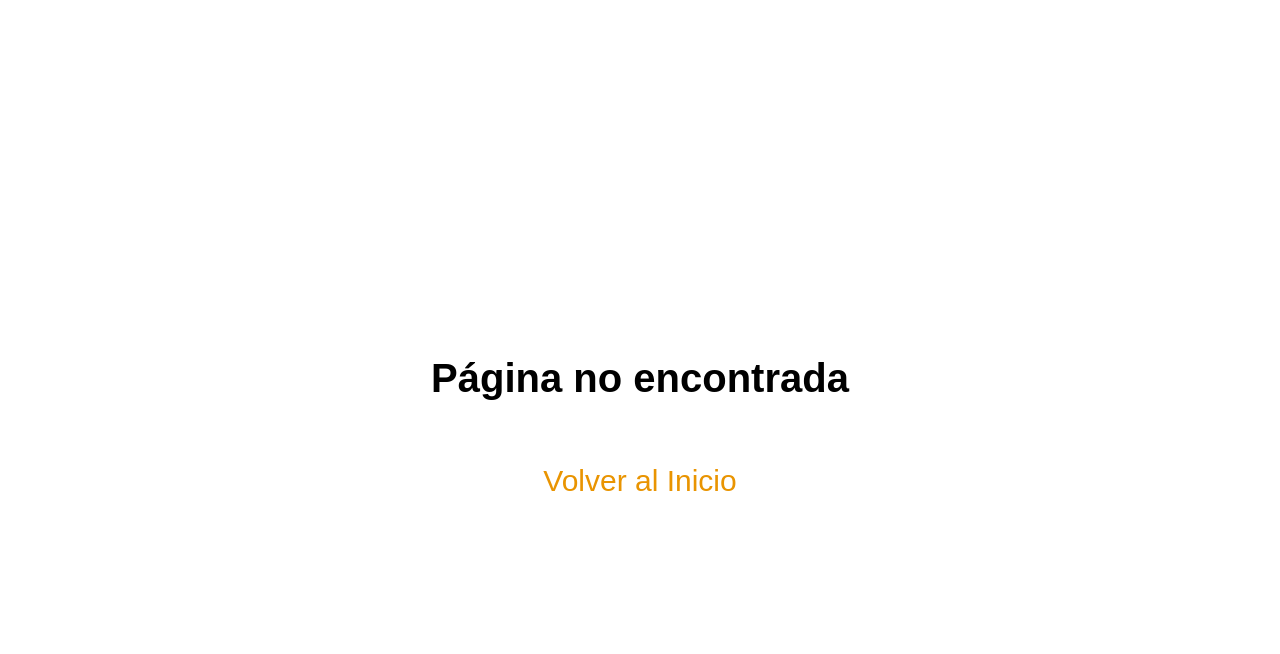
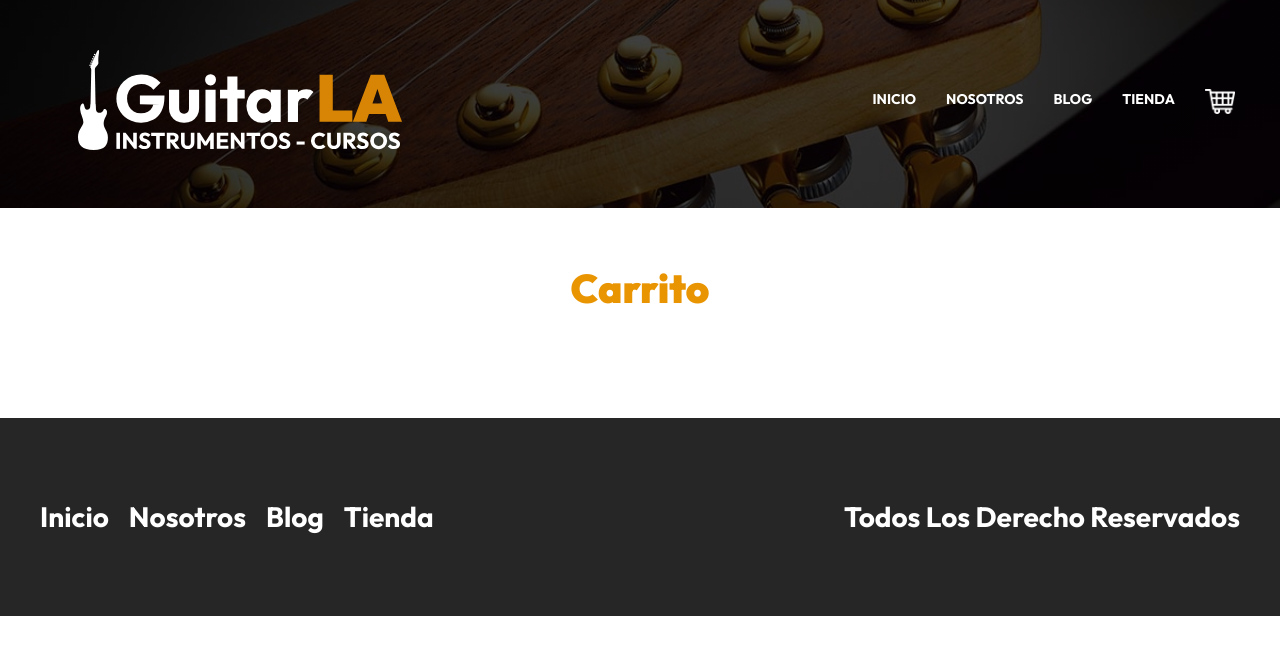
Before and after one commit to Alvarotloc/GuitarLA-nextjs, a Next.js app: page /carrito in a window 1280 px wide. Before the commit this address had no page. Shown: the top 654 px of the page. Built offline with nearby package versions, Linux system fonts and the light colour scheme.

Commit message:
Añadida opción de añadir al carrito, próximo objetivo guardalo en local storage

```diff
--- a/pages/_app.tsx
+++ b/pages/_app.tsx
@@ -3,9 +3,32 @@ import '../styles/globals.css'
 import type { AppProps } from 'next/app'
 import { useState } from 'react'
 
+interface IProducto {
+  id : string;
+  imagen : string,
+  nombre : string,
+  precio : number,
+  cantidad : number
+}
+
 function MyApp({ Component, pageProps }: AppProps) {
-  const [carrito, setCarrito] = useState([]);
-  return <Component {...pageProps} carrito={carrito}/>
+  const [carrito, setCarrito] = useState<IProducto[]>([]);
+
+  const agregarCarrito = (producto:IProducto) => {
+
+    if(carrito.some(articulo => articulo.id === producto.id)){
+      const carritoActualizado = carrito.map(articulo => {
+        if(articulo.id === producto.id){
+          articulo.cantidad = producto.cantidad + articulo.cantidad;
+        }
+        return articulo;
+      });
+      return setCarrito(carritoActualizado);
+    }
+    setCarrito([...carrito,producto]);
+  }
+
+  return <Component {...pageProps} carrito={carrito} agregarCarrito={agregarCarrito}/>
 }
 
 export default MyApp
--- /dev/null
+++ b/pages/carrito.tsx
@@ -0,0 +1,21 @@
+import Layout from '../components/Layout';
+import styles from '../styles/Carrito.module.css'
+const Carrito = ({carrito}:any):JSX.Element => {
+  return (
+      <Layout pagina='- Carrito de Compras'>
+          <>
+          <h1 className='heading'>Carrito</h1>
+          <main className={`contenedor ${styles.contenido}`}>
+                <div>
+
+                </div>
+                <div>
+
+                </div>
+            </main>
+          </>
+      </Layout>
+  )
+}
+
+export default Carrito
--- /dev/null
+++ b/styles/Carrito.module.css
@@ -0,0 +1,9 @@
+.contenido {
+    display: grid;
+    grid-area: 4rem;
+}
+@media (min-width: 768px) {
+    .contenido {
+        grid-template-columns: 3fr 2fr;
+    }
+}
```
Also changed, not shown: pages/guitarras/[url].tsx (+31 -9 lines).
